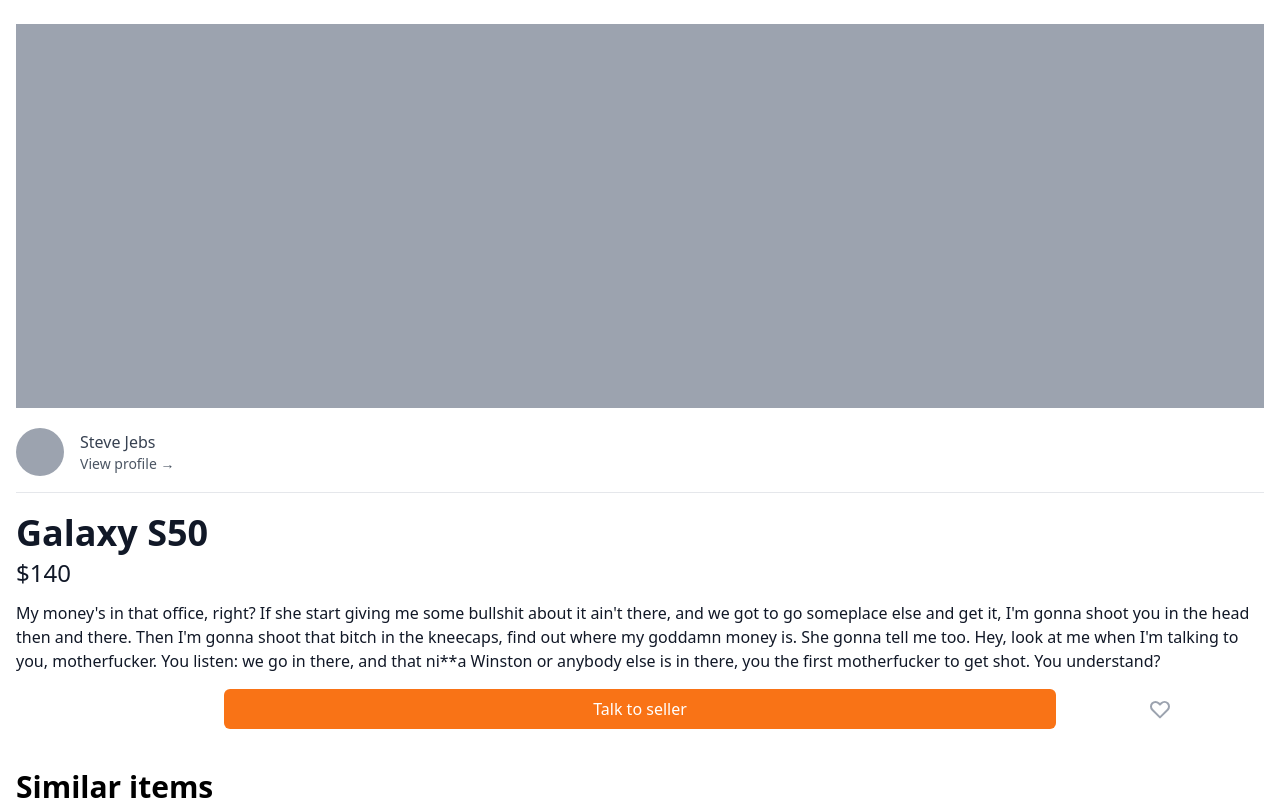
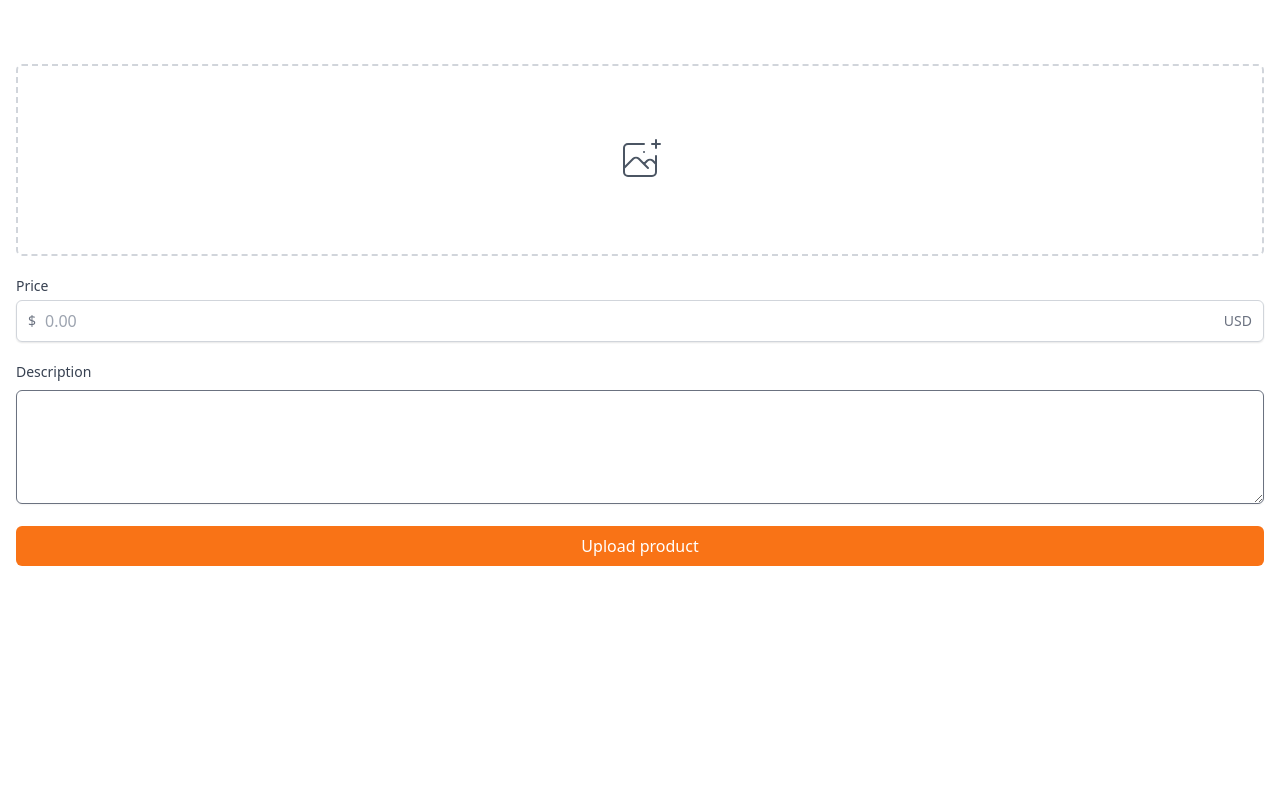
Before and after one commit to JaeHyunLee123/carrot-market-clone-page-router, a Next.js app: page /items/upload in a window 1280 px wide. Shown: the top 800 px of the page. Built offline with nearby package versions, Linux system fonts and the light colour scheme.

Commit message:
#5.5 Upload Item UI

```diff
--- a/pages/enter.tsx
+++ b/pages/enter.tsx
@@ -40,13 +40,17 @@
           </div>
         </div>
         <form className="flex flex-col mt-8">
-          <label className="text-sm font-medium text-gray-700 mt-2">
+          <label
+            htmlFor="input"
+            className="text-sm font-medium text-gray-700 mt-2"
+          >
             {method === "email" ? "Email address" : null}
             {method === "phone" ? "Phone number" : null}
           </label>
           <div>
             {method === "email" ? (
               <input
+                id="input"
                 className="appearance-none w-full px-3 py-2 border border-gray-300 focus:outline-none focus:border-orange-500 focus:ring-orange-500 rounded-md shadow-sm placeholder-gray-400"
                 required
               />
@@ -57,6 +61,7 @@
                   +82
                 </span>
                 <input
+                  id="input"
                   className="appearance-none rounded-l-none w-full px-3 py-2 border border-gray-300 focus:outline-none focus:border-orange-500 focus:ring-orange-500 rounded-md shadow-sm placeholder-gray-400"
                   type="number"
                   required
--- /dev/null
+++ b/pages/items/upload.tsx
@@ -0,0 +1,64 @@
+import type { NextPage } from "next";
+
+const Upload: NextPage = () => {
+  return (
+    <div className="px-4 py-16">
+      <div>
+        <label className="cursor-pointer w-full flex items-center justify-center border-2 border-dashed border-gray-300 h-48 rounded-md text-gray-600 hover:text-orange-500 hover:border-orange-500">
+          <svg
+            className="h-12 w-12"
+            stroke="currentColor"
+            fill="none"
+            viewBox="0 0 48 48"
+            aria-hidden="true"
+          >
+            <path
+              d="M28 8H12a4 4 0 00-4 4v20m32-12v8m0 0v8a4 4 0 01-4 4H12a4 4 0 01-4-4v-4m32-4l-3.172-3.172a4 4 0 00-5.656 0L28 28M8 32l9.172-9.172a4 4 0 015.656 0L28 28m0 0l4 4m4-24h8m-4-4v8m-12 4h.02"
+              strokeWidth={2}
+              strokeLinecap="round"
+              strokeLinejoin="round"
+            />
+          </svg>
+
+          <input className="hidden" type="file" />
+        </label>
+      </div>
+      <div className="my-5">
+        <label
+          htmlFor="price"
+          className="text-sm font-medium text-gray-700 mb-1 block"
+        >
+          Price
+        </label>
+        <div className="rounded-md shadow-sm relative flex items-center">
+          <div className="pointer-events-none absolute left-0 pl-3 flex items-center justify-center">
+            <span className="text-gray-500 text-sm">$</span>
+          </div>
+          <input
+            id="price"
+            className="px-7 appearance-none w-full py-2 border border-gray-300 focus:outline-none focus:border-orange-500 focus:ring-orange-500 rounded-md shadow-sm placeholder-gray-400"
+            type="text"
+            placeholder="0.00"
+          />
+          <div className="absolute pointer-events-none right-0 pr-3 flex items-center justify-center">
+            <span className="text-gray-500 text-sm">USD</span>
+          </div>
+        </div>
+      </div>
+      <div>
+        <label className="text-sm font-medium text-gray-700 mb-1 block">
+          Description
+        </label>
+        <textarea
+          rows={4}
+          className="mt-1 shadow-sm w-full focus:ring focus:ring-orange-500 rounded-md boder-gray-500 focus:border-orange-500"
+        />
+      </div>
+      <button className="px-4 py-2 w-full mt-4 rounded-md font-medium hover:bg-orange-600 focus:ring ring-offset-2 ring-orange-500 hover:ring-orange-600 bg-orange-500 text-white">
+        Upload product
+      </button>
+    </div>
+  );
+};
+
+export default Upload;
```
